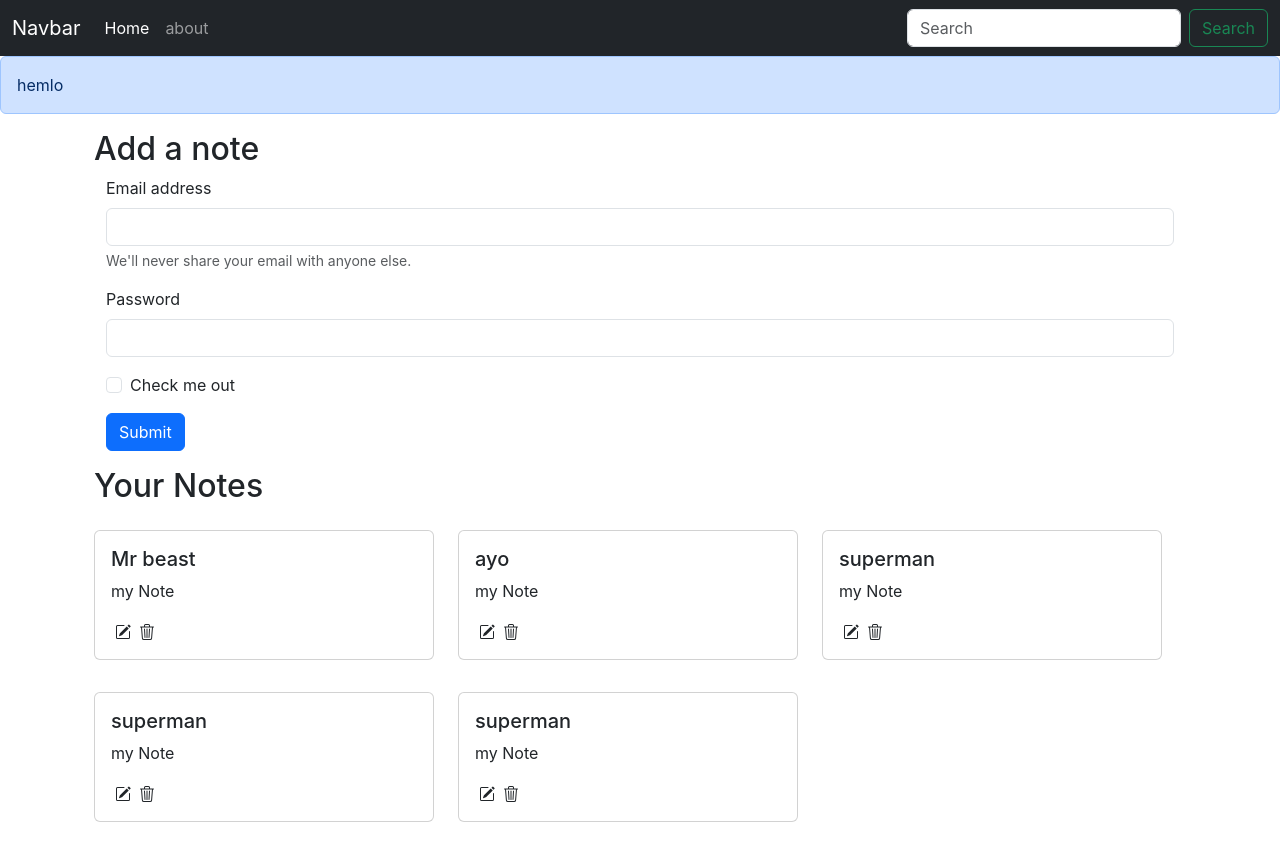
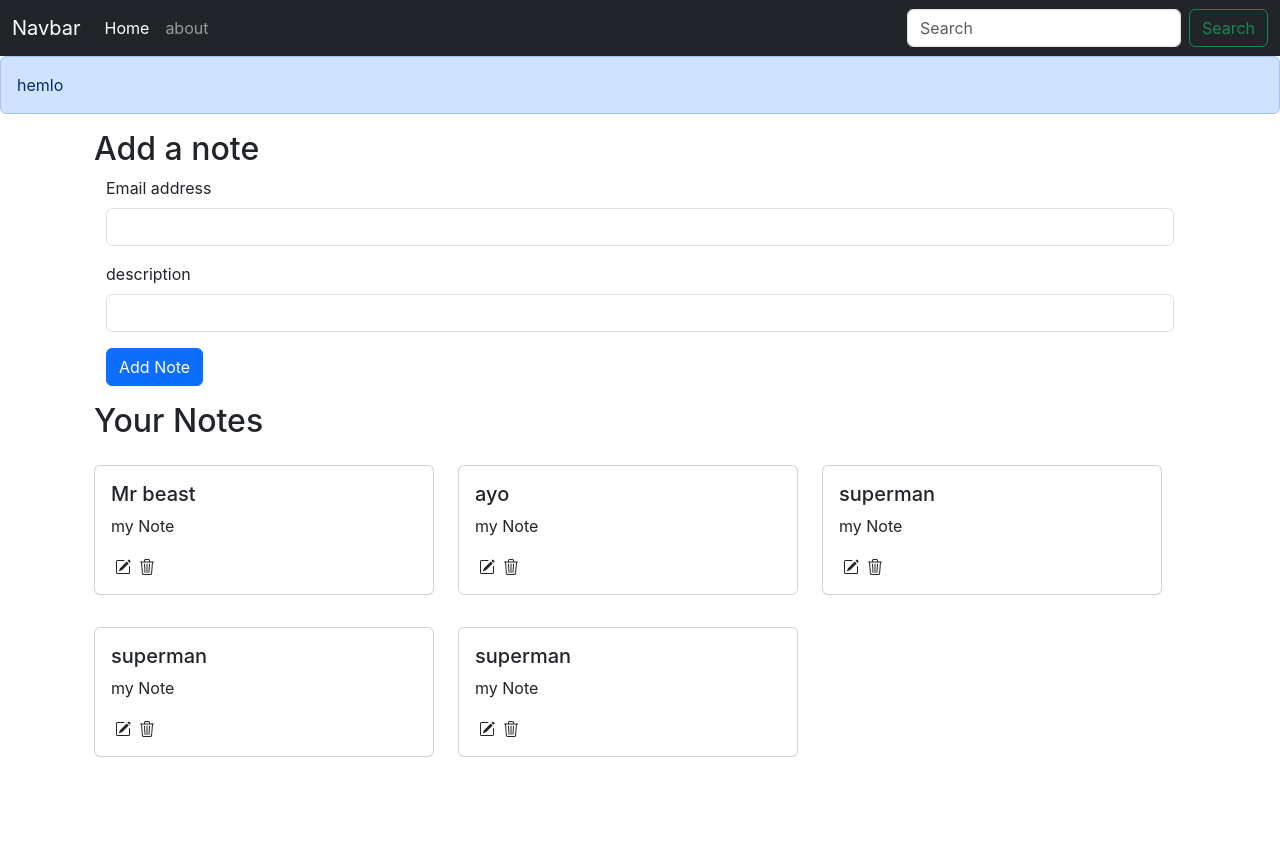
Before and after one commit to Daniyal-Lodhi/inotebook, a React (Create React App) app: page / in a window 1280 px wide. After the commit the page ends 800 px from the top, so only its background shows below. Built offline with nearby package versions, Linux system fonts and the light colour scheme.

Commit message:
add delete notes not in database but in front end

```diff
--- a/src/App.css
+++ b/src/App.css
@@ -6,7 +6,9 @@
   height: 40vmin;
   pointer-events: none;
 }
-
+svg{
+  cursor: pointer;
+}
 @media (prefers-reduced-motion: no-preference) {
   .App-logo {
     animation: App-logo-spin infinite 20s linear;
--- /dev/null
+++ b/src/components/AddNote.js
@@ -0,0 +1,39 @@
+import React, { useContext, useState } from 'react';
+import NoteContext from '../context/notes/noteContext';
+
+const AddNote = () => {
+    const context = useContext(NoteContext);
+    const { addNote } = context;
+    const [note, setNote] = useState({title:"",description:"", tag:"default for now"})
+    const onChange = (e)=>{
+        setNote({...note,[e.target.name]:e.target.value})
+    }
+    const handleSubmit = (e)=>{
+        e.preventDefault() ;
+        addNote(note.title,note.description , note.tag)
+    }
+  return (
+    <div>
+        <div className="container my-3">
+        <h2>Add a note</h2>
+      <form className='container'>
+        <div className="mb-3">
+          <label htmlFor="title" className="form-label">Email address</label>
+          <input type="text" className="form-control" id="title" name="title" onChange={onChange}aria-describedby="emailHelp" />
+        </div>
+        <div className="mb-3">
+          <label htmlFor="description" className="form-label">description</label>
+          <input type="text" className="form-control" id="description" name="description" onChange={onChange} />
+        </div>
+        {/* <div className="mb-3 form-check">
+          <input type="checkbox" className="form-check-input" id="exampleCheck1" />
+          <label className="form-check-label" htmlFor="exampleCheck1">Check me out</label>
+        </div> */}
+        <button type="submit" className="btn btn-primary" onClick={handleSubmit}>Add Note</button>
+      </form>
+      </div>
+    </div>
+  )
+}
+
+export default AddNote
--- a/src/components/Home.js
+++ b/src/components/Home.js
@@ -1,29 +1,9 @@
-import React, { useContext } from 'react';
-import NoteContext from '../context/notes/noteContext'
+import React from 'react';
 import Notes from './Notes';
 const Home = () => {
 
   return (
     <div>
-      <div className="container my-3">
-        <h2>Add a note</h2>
-      <form className='container'>
-        <div className="mb-3">
-          <label htmlFor="exampleInputEmail1" className="form-label">Email address</label>
-          <input type="email" className="form-control" id="exampleInputEmail1" aria-describedby="emailHelp" />
-          <div id="emailHelp" className="form-text">We'll never share your email with anyone else.</div>
-        </div>
-        <div className="mb-3">
-          <label htmlFor="exampleInputPassword1" className="form-label">Password</label>
-          <input type="password" className="form-control" id="exampleInputPassword1" />
-        </div>
-        <div className="mb-3 form-check">
-          <input type="checkbox" className="form-check-input" id="exampleCheck1" />
-          <label className="form-check-label" htmlFor="exampleCheck1">Check me out</label>
-        </div>
-        <button type="submit" className="btn btn-primary">Submit</button>
-      </form>
-      </div>
       <Notes/>
     </div>
 
--- a/src/components/Navbar.js
+++ b/src/components/Navbar.js
@@ -3,7 +3,6 @@
 const Navbar = () => {
 
   let location = useLocation() ;
-  console.log(location.pathname)
 
 
 
--- a/src/components/NoteItems.js
+++ b/src/components/NoteItems.js
@@ -1,6 +1,10 @@
-import React from 'react'
+import React ,{ useContext} from 'react'
+import NoteContext from '../context/notes/noteContext';
 
 const NoteItems = (props) => {
+
+const context = useContext(NoteContext)
+const {deleteNote} = context;
     const { note } = props;
     return (
         <div className="col-md-4 my-3">
@@ -11,7 +15,7 @@
                     <svg xmlns="http://www.w3.org/2000/svg" width="16" height="16" fill="currentColor" className=" mx-1 bi bi-pencil-square" viewBox="0 0 16 16">
                         <path d="M15.502 1.94a.5.5 0 0 1 0 .706L14.459 3.69l-2-2L13.502.646a.5.5 0 0 1 .707 0l1.293 1.293zm-1.75 2.456-2-2L4.939 9.21a.5.5 0 0 0-.121.196l-.805 2.414a.25.25 0 0 0 .316.316l2.414-.805a.5.5 0 0 0 .196-.12l6.813-6.814z" />
                         <path fillRule="evenodd" d="M1 13.5A1.5 1.5 0 0 0 2.5 15h11a1.5 1.5 0 0 0 1.5-1.5v-6a.5.5 0 0 0-1 0v6a.5.5 0 0 1-.5.5h-11a.5.5 0 0 1-.5-.5v-11a.5.5 0 0 1 .5-.5H9a.5.5 0 0 0 0-1H2.5A1.5 1.5 0 0 0 1 2.5v11z" /></svg>
-                    <svg xmlns="http://www.w3.org/2000/svg" width="16" height="16" fill="currentColor" className="mx-1 bi bi-trash3" viewBox="0 0 16 16">
+                    <svg xmlns="http://www.w3.org/2000/svg" width="16" height="16" fill="currentColor" className="mx-1 bi bi-trash3" viewBox="0 0 16 16" onClick={()=>{deleteNote(note._id)}}>
                         <path d="M6.5 1h3a.5.5 0 0 1 .5.5v1H6v-1a.5.5 0 0 1 .5-.5ZM11 2.5v-1A1.5 1.5 0 0 0 9.5 0h-3A1.5 1.5 0 0 0 5 1.5v1H2.506a.58.58 0 0 0-.01 0H1.5a.5.5 0 0 0 0 1h.538l.853 10.66A2 2 0 0 0 4.885 16h6.23a2 2 0 0 0 1.994-1.84l.853-10.66h.538a.5.5 0 0 0 0-1h-.995a.59.59 0 0 0-.01 0H11Zm1.958 1-.846 10.58a1 1 0 0 1-.997.92h-6.23a1 1 0 0 1-.997-.92L3.042 3.5h9.916Zm-7.487 1a.5.5 0 0 1 .528.47l.5 8.5a.5.5 0 0 1-.998.06L5 5.03a.5.5 0 0 1 .47-.53Zm5.058 0a.5.5 0 0 1 .47.53l-.5 8.5a.5.5 0 1 1-.998-.06l.5-8.5a.5.5 0 0 1 .528-.47ZM8 4.5a.5.5 0 0 1 .5.5v8.5a.5.5 0 0 1-1 0V5a.5.5 0 0 1 .5-.5Z" />
                     </svg>
                 </div>
--- a/src/components/Notes.js
+++ b/src/components/Notes.js
@@ -1,18 +1,22 @@
 import React, { useContext } from 'react';
 import NoteContext from '../context/notes/noteContext';
 import NoteItems from './NoteItems';
+import AddNote from './AddNote';
 
 
 const Notes = () => {
     const context = useContext(NoteContext);
     const { notes, setNotes } = context;
     return (
+        <>
+        <AddNote/>
         <div className="container my-3 row">
             <h2>Your Notes</h2>
             {notes.map((note) => {
                 return <NoteItems key = {note._id} note = {note} />
             })}
         </div>
+        </>
     )
 }
 
--- a/src/context/notes/NoteState.js
+++ b/src/context/notes/NoteState.js
@@ -48,10 +48,39 @@
     }
   ]
   const [notes,setNotes] = useState(initialNotes)
+  // Add Note
+  const addNote = (title,description,tag)=>{
+    const note = {
+      "_id": "6441c0b2219baaffe5e87f56f1",
+      "user": "643c63af7ef5b872b145f426",
+      "title": title,
+      "description": description,
+      "tag": tag,
+      "date": "2023-04-20T22:46:10.774Z",
+      "__v": 0
+    }
+    setNotes(notes.concat(note))
 
+  }
+  // delete Note
+  const deleteNote = (id)=>{
+      console.log("deleting note with id"+id)
+      let newNotes = notes.filter((note)=>{return note._id!==id})
+      setNotes(newNotes)
+  }
+  // Edit Note
+  const editNote = async(id, title, description, tag)=>{
+      for (let index = 0; index < notes.length; index++) {
+        const element = notes[index]
+                if (element._id === id){
+                  element.title = title ;
+                  element.description = description ;
+                  element.tag = tag ;               }
+      }
+  }
 
     return(
-        <NoteContext.Provider value={{notes,setNotes}}>
+        <NoteContext.Provider value={{notes,setNotes,addNote,deleteNote}}>
             {props.children}
         </NoteContext.Provider>
     )
```
